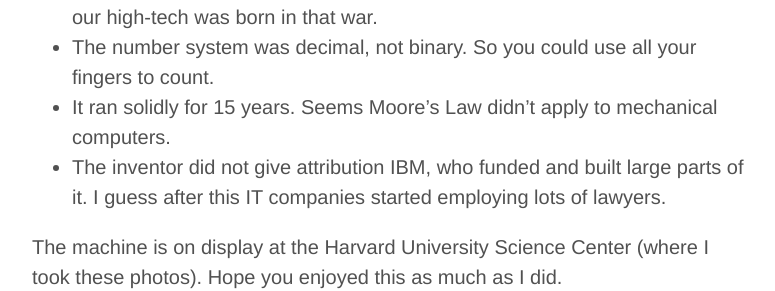
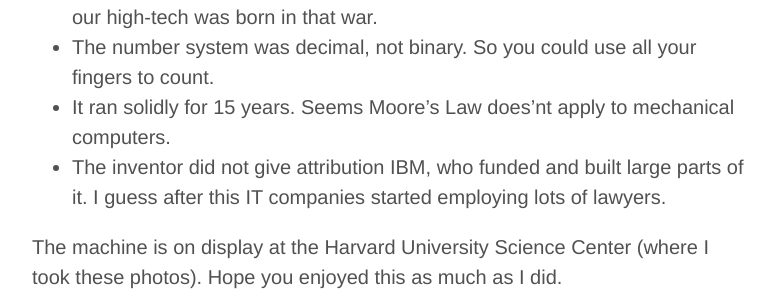
Before and after one commit to jacdevos/jacdevos.github.io.old, a Jekyll site: the page built from _posts/2014-08-03-The_origin_of_bug_loop_and_patch.md, in a window 1280 px wide and 900 px high, scrolled down 3402 px. Shown: the part 269-560 px from the top of the window, without its empty margins (248-1023 px from the left). Built offline with Jekyll 4.4.1, drawn with Linux system fonts in a browser that asks for light colours; Markdown is read by kramdown in place of the engine named in the settings.

Commit message:
Created :_posts/2014-08-03-The_origin_of_bug_loop_and_patch.md

```diff
--- a/_posts/2014-08-03-The_origin_of_bug_loop_and_patch.md
+++ b/_posts/2014-08-03-The_origin_of_bug_loop_and_patch.md
@@ -36,7 +36,7 @@ Tidbits I found interesting:
 * It was Steampunk! Ok, I mean it was electro-mechanical. The inventor Howard Aiken basically built a Babbage engine on steroids.
 * John Von Neumann used it to help design the atomic bomb. Seems most of our high-tech was born in that war.
 * The number system was decimal, not binary. So you could use all your fingers to count.
-* It ran solidly for 15 years. Seems Moore's Law didn't apply to mechanical computers.
+* It ran solidly for 15 years. Seems Moore's Law does'nt apply to mechanical computers.
 * The inventor did not give attribution IBM, who funded and built large parts of it. I guess after this IT companies started employing lots of lawyers.
 
 The machine is on display at the Harvard University Science Center (where I took these photos). Hope you enjoyed this as much as I did.
```
